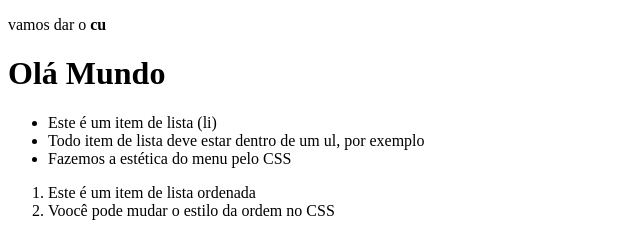
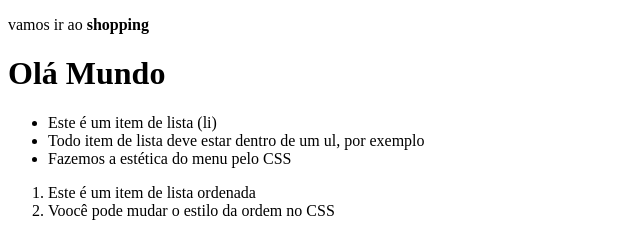
Before and after one commit to VictorJesusdaSilveira/Web, a plain HTML site: page Especificações/especificaçoes.html in a window 1280 px wide. Shown: the full height of the page, 0-640 px from the left. Drawn offline with Linux system fonts and the light colour scheme.

Commit message:
Update especificaçoes.html

```diff
--- a/Especificações/especificaçoes.html
+++ b/Especificações/especificaçoes.html
@@ -41,7 +41,7 @@
 
 <body>
 
-    <p> vamos dar o <strong> cu </strong> </p>
+    <p> vamos ir ao <strong> shopping </strong> </p>
 
     <h1>Olá Mundo</h1>
 
```
